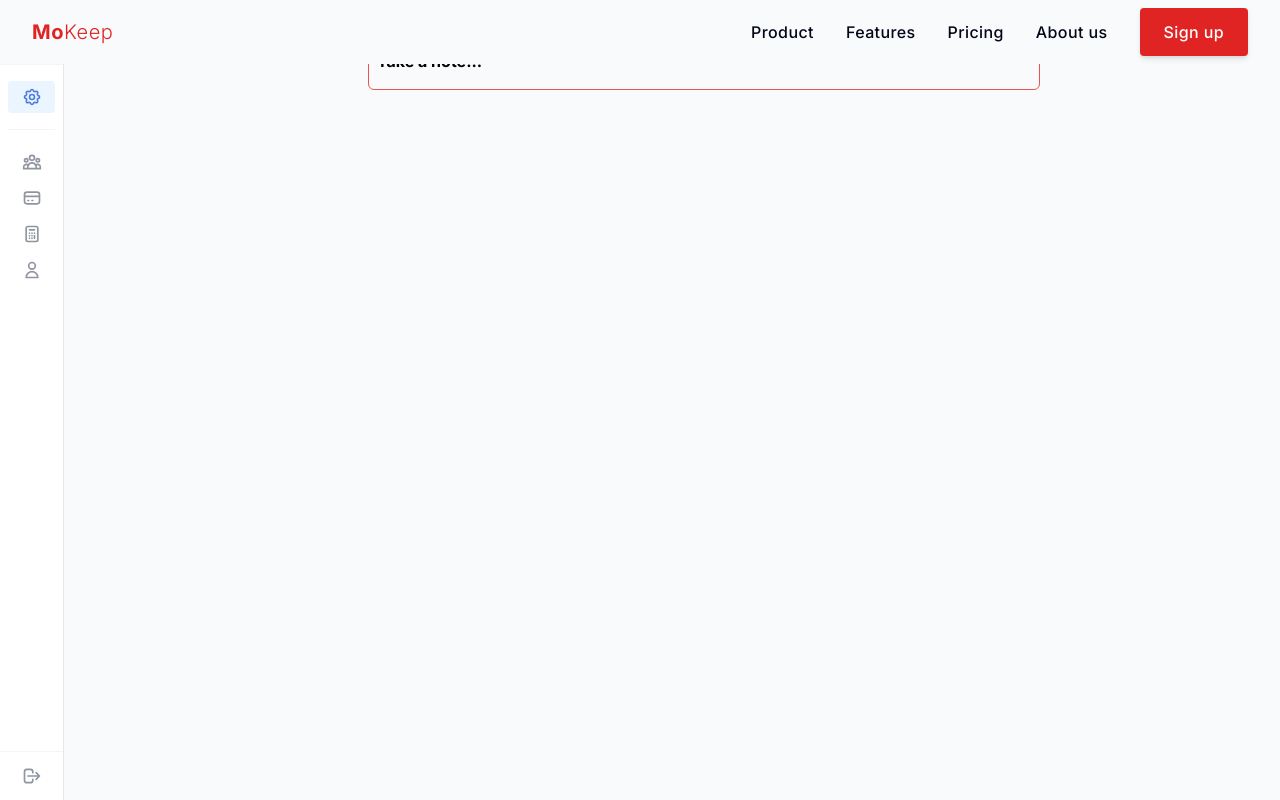
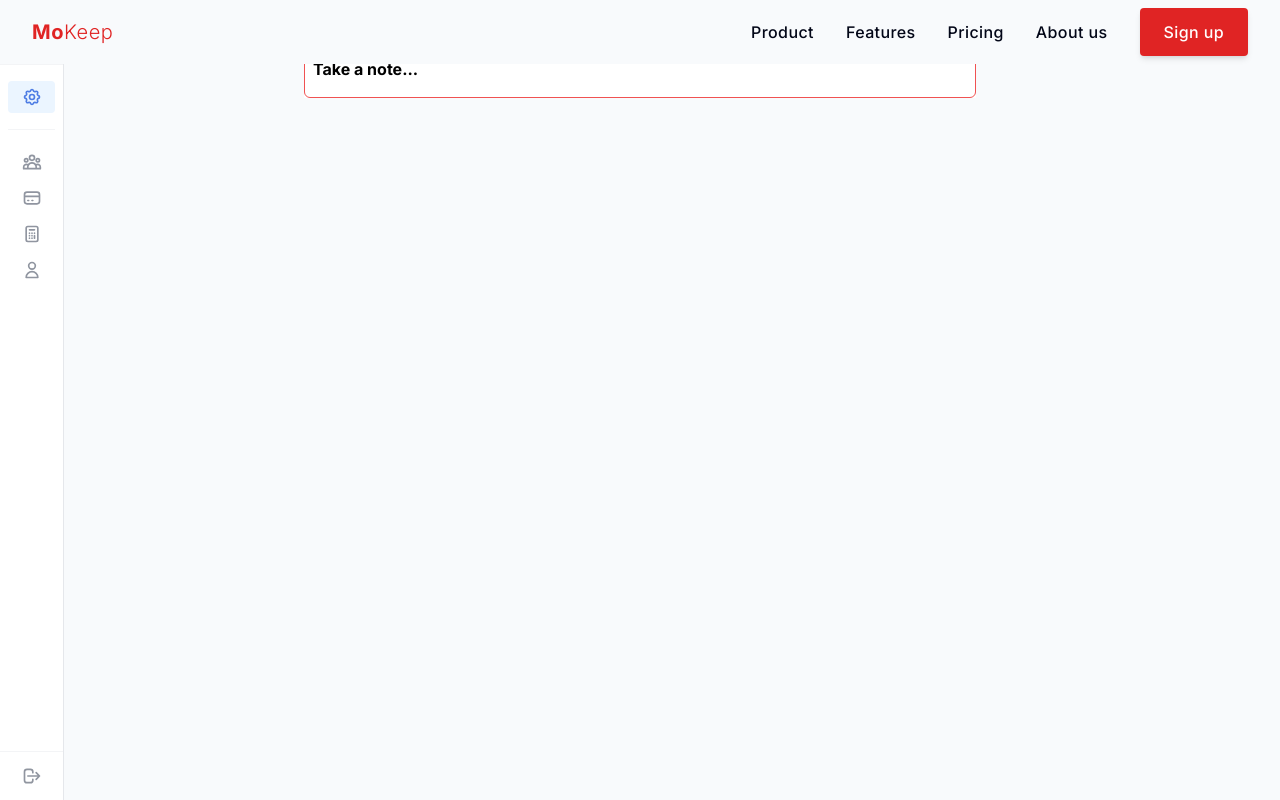
Before and after one commit to mosespace/mokeep, a Next.js app: page /dashboard in a window 1280 px wide. Shown: the top 800 px of the page. Built offline with nearby package versions, Linux system fonts and the light colour scheme; no server answers.

Commit message:
feat: initial commit

```diff
--- a/components/dashboard/Form.jsx
+++ b/components/dashboard/Form.jsx
@@ -15,7 +15,7 @@ export default function Form() {
   };
 
   const handleNoteClose = () => {
-    // Reset form state when closing the note
+    // Resting form state when closing the note
     setExpanded(false);
   };
 
@@ -46,10 +46,10 @@ export default function Form() {
   }
   return (
     <div
-      className={`overflow-hidden max-w-2xl absolute z-50 ${
+      className={`overflow-hidden max-w-2xl top-0 ${
         isExpanded
-          ? "expanded w-full max-w-2xl border-2 border-red-500 rounded-md h-[200px] shadow-lg bg-white"
-          : "w-full"
+          ? "expanded w-full max-w-2xl border-2 border-red-500 rounded-md h-[200px] shadow-lg bg-white fixed left-1/4 transform z-50 mt-10"
+          : "w-full fixed top-0 left-1/2 transform -translate-x-1/2 z-50 mt-10 bg-white"
       }`}
     >
       <h1
--- a/package.json
+++ b/package.json
@@ -20,11 +20,11 @@
     "next-auth": "^4.24.5",
     "prisma": "^5.7.0",
     "react": "^18",
-    "react-copy-to-clipboard": "^5.1.0",
     "react-dom": "^18",
     "react-hook-form": "^7.48.2",
     "react-icons": "^4.12.0",
-    "sonner": "^1.2.4"
+    "sonner": "^1.2.4",
+    "use-clipboard-copy": "^0.2.0"
   },
   "devDependencies": {
     "autoprefixer": "^10.0.1",
```
Also changed, not shown: 2 other files (tests, documents, lock files or other folders).
